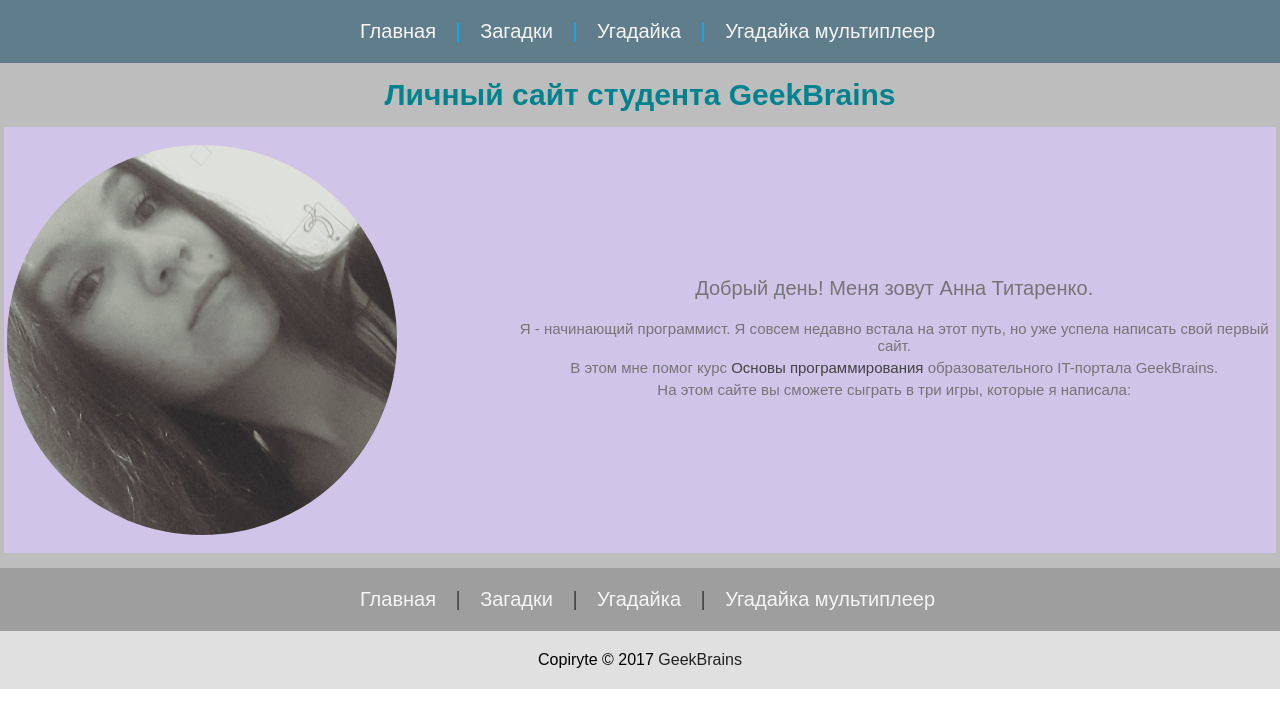
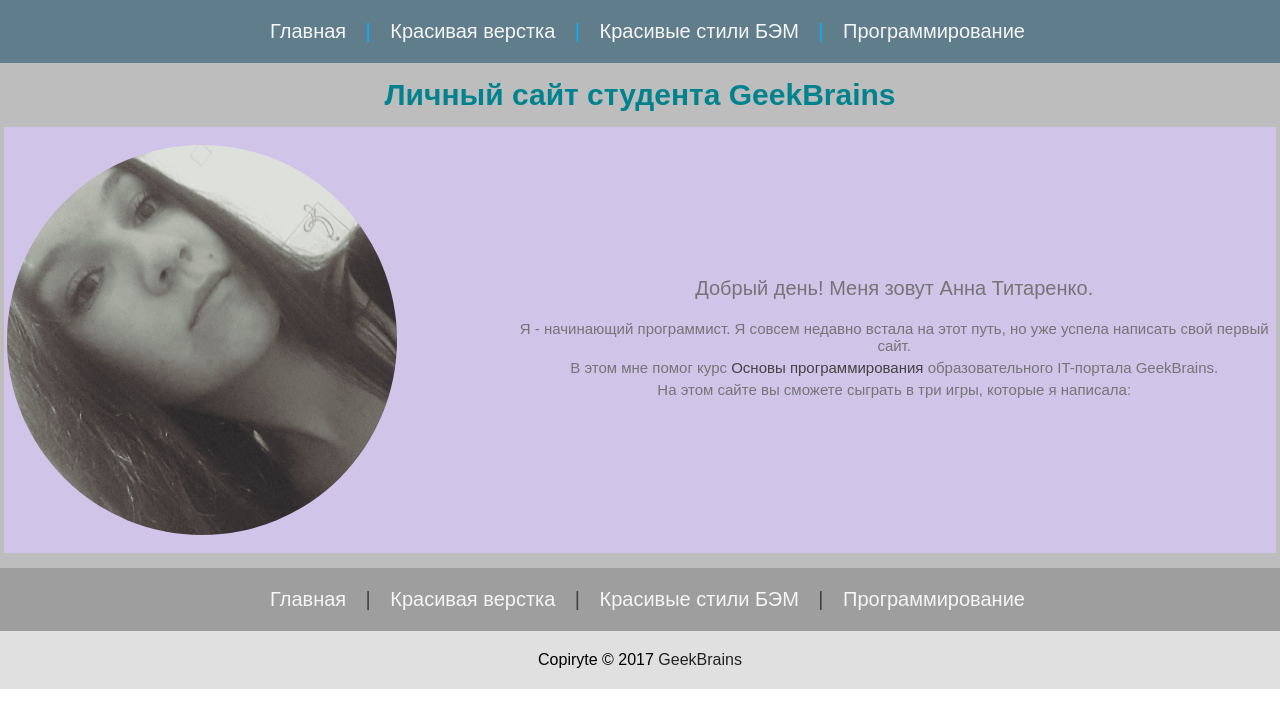
Before and after one commit to AnnaTitarenko/Geek-Lesson, a plain HTML site: page index.html in a window 1280 px wide. Drawn offline with Linux system fonts and the light colour scheme.

Commit message:
Изменили меню

```diff
--- a/index.html
+++ b/index.html
@@ -11,11 +11,11 @@
     <div class="menu menu--theme_blue">
         <a href="#" class="menu__item">Главная</a>
         <span class="menu__separator">|</span>
-        <a href="puzzles.html" class="menu__item">Загадки</a>
+        <a href="puzzles.html" class="menu__item">Красивая верстка</a>
         <span class="menu__separator">|</span>
-        <a href="guess.html" class="menu__item">Угадайка</a>
+        <a href="guess.html" class="menu__item">Красивые стили БЭМ</a>
         <span class="menu__separator">|</span>
-        <a href="guess-2.html" class="menu__item">Угадайка мультиплеер</a>
+        <a href="guess-2.html" class="menu__item">Программирование</a>
     </div>
 
     <div class="content container__content">
@@ -46,11 +46,11 @@
         <div class="menu menu--theme_grey">
             <a href="#" class="menu__item">Главная</a>
             <span class="menu__separator">|</span>
-            <a href="puzzles.html" class="menu__item">Загадки</a>
+            <a href="puzzles.html" class="menu__item">Красивая верстка</a>
             <span class="menu__separator">|</span>
-            <a href="guess.html" class="menu__item">Угадайка</a>
+            <a href="guess.html" class="menu__item">Красивые стили БЭМ</a>
             <span class="menu__separator">|</span>
-            <a href="guess-2.html" class="menu__item">Угадайка мультиплеер</a>
+            <a href="guess-2.html" class="menu__item">Программирование</a>
         </div>
         <div class="copyright">
             Copiryte &copy; 2017 <a href="https://geekbrains.ru" target="_blank">GeekBrains</a>
```
